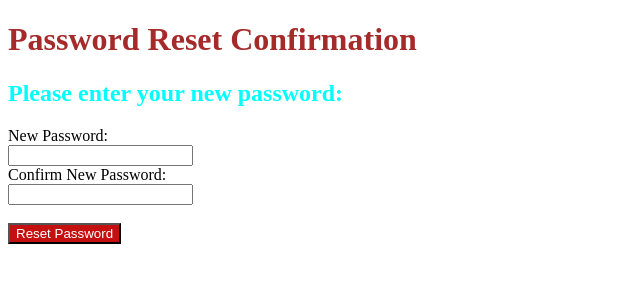
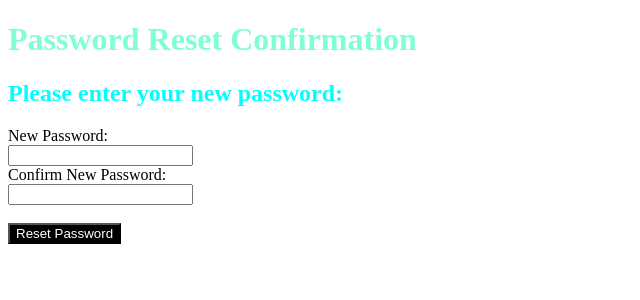
Before and after one commit to abhishekanalytics/django_rest_framework_1, a Django app: template tutorial/templates/password_reset_confirm.html in a window 1280 px wide. Shown: the top 300 px of the page, without its empty margins (0-640 px from the left). Run offline with Django 5.2, Linux system fonts and the light colour scheme; the template is opened without the code that fills it, so the values that code supplies are empty.

Commit message:
created password done approch

```diff
--- a/tutorial/custom_user/models.py
+++ b/tutorial/custom_user/models.py
@@ -17,6 +17,7 @@ class CustomUser(AbstractUser):
     email = models.EmailField(unique=True)
     phone_no = models.CharField(max_length=15, blank=True)
     password_reset_done = models.BooleanField(default=False)
+    reset_token_used = models.UUIDField(default=uuid.uuid4, editable=False, unique=True)
 
 
     USERNAME_FIELD = 'email'
--- a/tutorial/templates/password_reset_confirm.html
+++ b/tutorial/templates/password_reset_confirm.html
@@ -6,7 +6,7 @@
     <title>Password Reset Confirm</title>
 </head>
 <body>
-    <h1 style="color: brown;">Password Reset Confirmation</h1>
+    <h1 style="color:aquamarine;">Password Reset Confirmation</h1>
     <h2 style="color: aqua;">Please enter your new password:</h2>
     <form action="{% url 'password_reset_confirm' uidb64=uidb64 token=token %}" method="post">
         {% csrf_token %}
@@ -14,7 +14,7 @@
         <input type="password" id="new_password" name="new_password"><br>
         <label for="confirm_password">Confirm New Password:</label><br>
         <input type="password" id="confirm_password" name="confirm_password"><br><br>
-        <button type="submit" style="background-color:#c51010; color: white;">Reset Password</button>
+        <button type="submit" style="background-color:black; color: white;">Reset Password</button>
     </form>
 </body>
 </html>
```
Also changed, not shown: tutorial/custom_user/views.py (+12 -11 lines).
